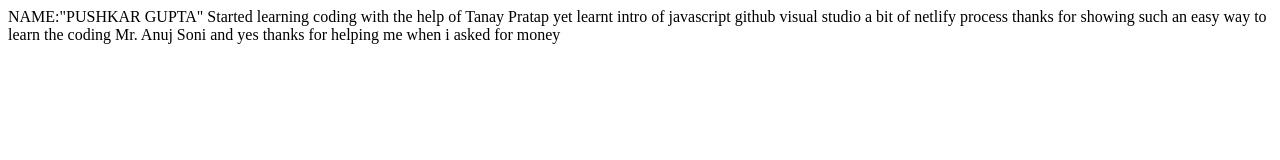
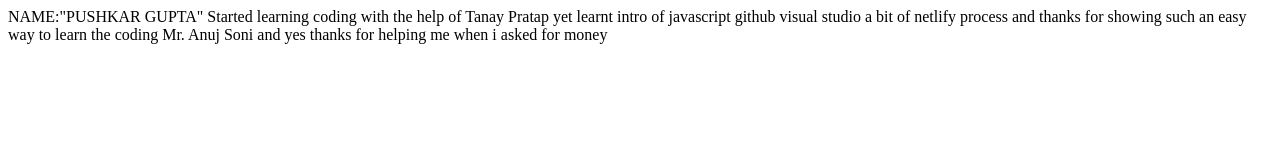
Before and after one commit to Pushkar2730/infinity, a plain HTML site: page index.html in a window 1280 px wide. Drawn offline with Linux system fonts and the light colour scheme.

Commit message:
Update index.html

```diff
--- a/index.html
+++ b/index.html
@@ -10,7 +10,7 @@
     NAME:"PUSHKAR GUPTA"
 
     Started learning coding with the help of Tanay Pratap
-    yet learnt intro of javascript github visual studio a bit of netlify process
+    yet learnt intro of javascript github visual studio a bit of netlify process and
     thanks for showing such an easy way to learn the coding Mr. Anuj Soni and yes thanks for helping me when i asked for money
 
 </body>
```
